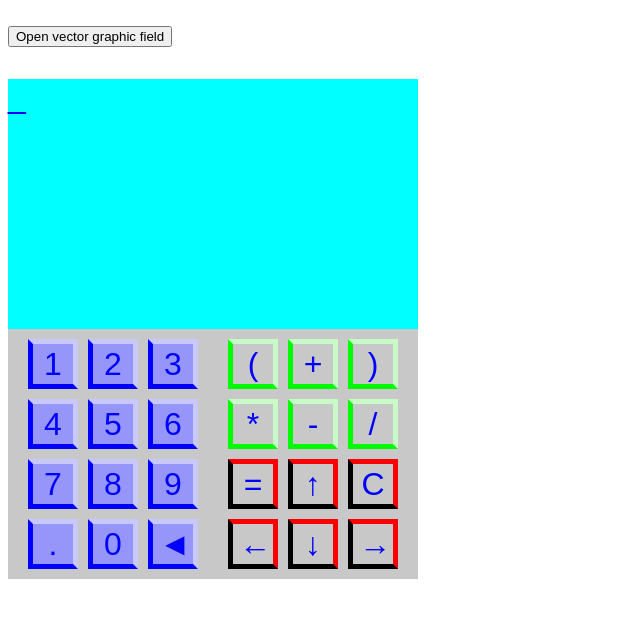
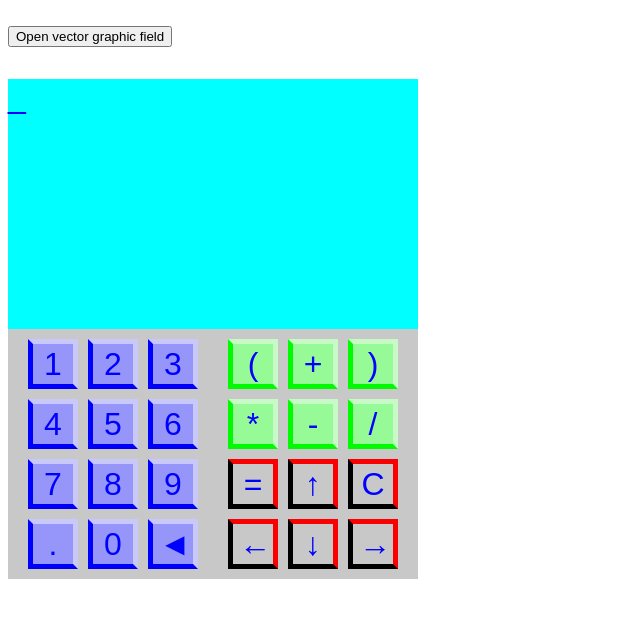
Before and after one commit to OlehKozubJS/various-react-projects-test, a React (Create React App) app: page / in a window 1280 px wide. Shown: the top 618 px of the page, without its empty margins (0-640 px from the left). Built offline with nearby package versions, Linux system fonts and the light colour scheme; a web font is replaced by a local one.

Commit message:
Update Calculator.module.css

```diff
--- a/src/Calculator/Calculator.module.css
+++ b/src/Calculator/Calculator.module.css
@@ -52,22 +52,23 @@
 }
 
 .NumberButton:active {
-  border-top: 5px solid var(--number-button-border-color);
-  border-right: 5px solid var(--number-button-border-color);
-  border-bottom: 5px solid rgb(200, 200, 250);
-  border-left: 5px solid rgb(200, 200, 250);
+  border-top-color: 5px solid var(--number-button-border-color);
+  border-right-color: 5px solid var(--number-button-border-color);
+  border-bottom-color: 5px solid rgb(200, 200, 250);
+  border-left-color: 5px solid rgb(200, 200, 250);
 }
 
 .ActionButton {
-  border-top: 5px solid rgb(200, 250, 200);
-  border-right: 5px solid rgb(200, 250, 200);
-  border-bottom: 5px solid var(--action-button-border-color);
-  border-left: 5px solid var(--action-button-border-color);
+  border-top-color: rgb(200, 250, 200);
+  border-right-color: rgb(200, 250, 200);
+  border-bottom-color: var(--action-button-border-color);
+  border-left-color: var(--action-button-border-color);
+  background-color: rgb(150, 250, 150);
 }
 
 .ActionButton:hover,
 .ActionButton:focus {
-  background-color: rgb(150, 250, 150);
+  background-color: rgb(175, 250, 175);
 }
 
 .ActionButton:active {
```
